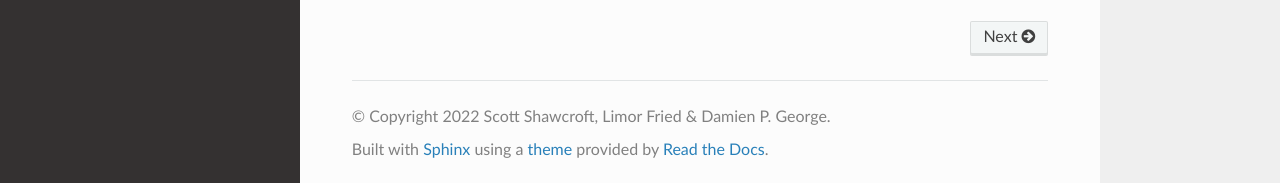
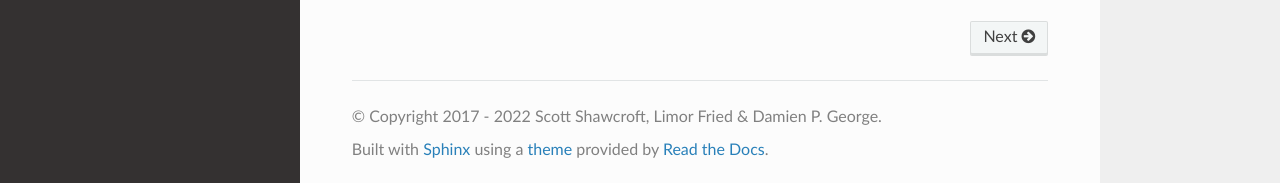
Before and after one commit to adafruit/Adafruit_CircuitPython_DotStar, a Sphinx documentation site: the page built from docs/index.rst, in a window 1280 px wide and 900 px high, scrolled down 1799 px. Shown: the part 714-897 px from the top of the window. Built offline with Sphinx 7.4.7 and the Read the Docs theme 2.0.0, drawn with Linux system fonts in a browser that asks for light colours; some of the changed lines change nothing that is shown.

Commit message:
Use year duration range for copyright attribution

```diff
--- a/docs/conf.py
+++ b/docs/conf.py
@@ -38,8 +38,14 @@
 
 # General information about the project.
 project = "Adafruit CircuitPython DotStar Library"
+creation_year = "2017"
 current_year = str(datetime.datetime.now().year)
-copyright = current_year + " Scott Shawcroft, Limor Fried & Damien P. George"
+year_duration = (
+    current_year
+    if current_year == creation_year
+    else creation_year + " - " + current_year
+)
+copyright = year_duration + " Scott Shawcroft, Limor Fried & Damien P. George"
 author = "Scott Shawcroft, Limor Fried & Damien P. George"
 
 # The version info for the project you're documenting, acts as replacement for
```
